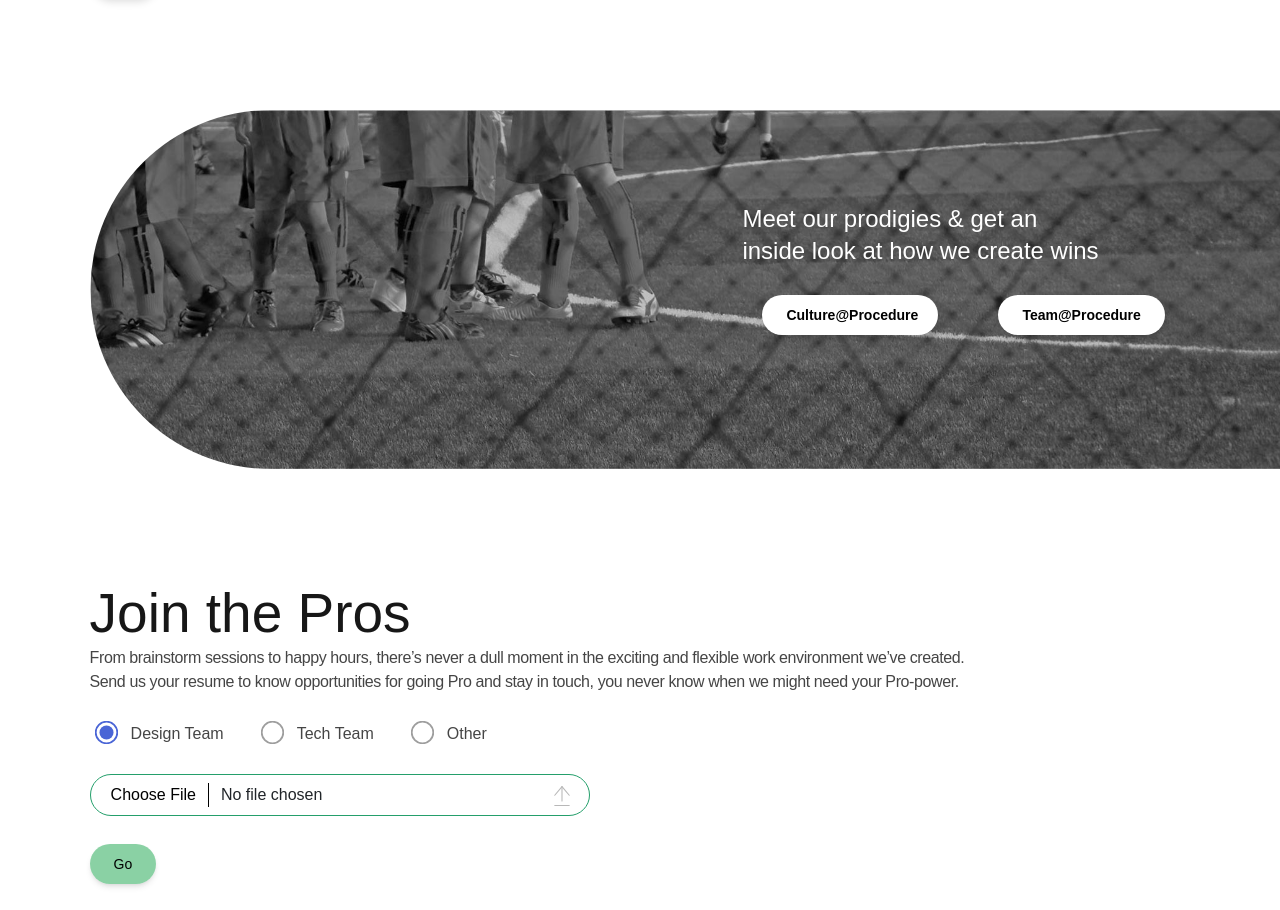
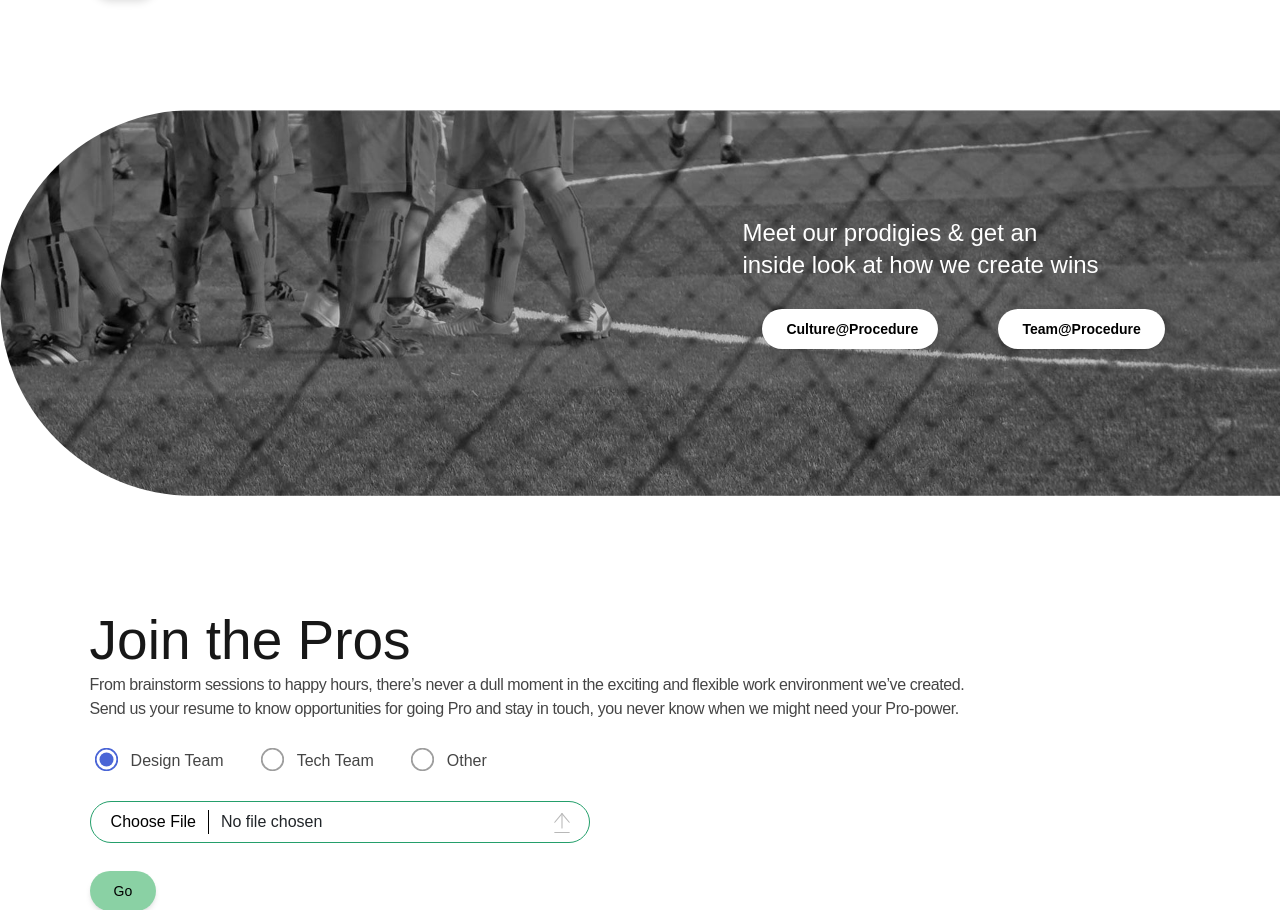
Before and after one commit to theprakashkumar/proceduretech.github.io, a Next.js app: page /contact in a window 1280 px wide. Shown: the part 1433-2343 px from the top of the page. Built offline with nearby package versions, Linux system fonts and the light colour scheme.

Commit message:
fix: Fixed background image not covering whole width on Contact page. Background image of Meet our prodigies not aligned to left.

```diff
--- a/src/app/contact/page.tsx
+++ b/src/app/contact/page.tsx
@@ -115,7 +115,7 @@ const Contact = () => {
         </div>
       </section>
       <section className="mb-28 relative">
-        <div className="pl-[7vw]">
+        <div className="ml-auto w-fit">
           <Image
             className="hidden rounded-r-full -scale-x-100 lg:block"
             height={579}
@@ -130,7 +130,7 @@ const Contact = () => {
             src="/assets/mob-contact-v3.jpg"
             alt=""
           />
-          <div className="">
+          <div>
             <div className="absolute w-3/5 sm:w-full max-w-md top-1/2 right-[7vw] -translate-y-1/2">
               <h4 className="text-white font-normal text-lg ml-5 lg:ml-0 sm:text-2xl mb-7 max-w-sm">
                 Meet our prodigies & get an
--- a/src/components/PageBackgroundImage.tsx
+++ b/src/components/PageBackgroundImage.tsx
@@ -18,7 +18,7 @@ const PageBackgroundImage = ({
         <Image
           width={1920}
           height={1476}
-          className="max-w-full align-middle overflow-clip"
+          className="w-full align-middle overflow-clip"
           src={desktopImage}
           alt={alt}
         />
```
